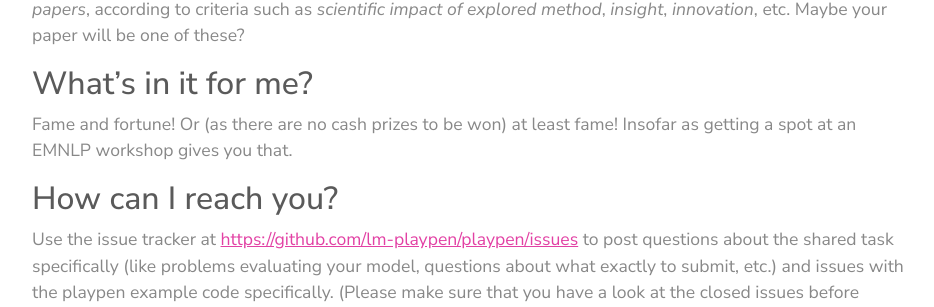
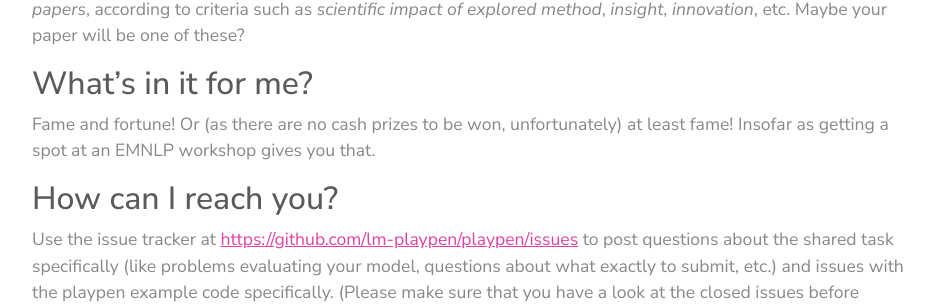
Before and after one commit to lm-playschool/lm-playschool.github.io, a Jekyll site: the page built from _content/_pages/challenge.md, in a window 1280 px wide and 900 px high, scrolled down 1779 px. Shown: the part 148-455 px from the top of the window, without its empty margins (170-1104 px from the left). Built offline with Jekyll 4.4.1, drawn with Linux system fonts in a browser that asks for light colours.

Commit message:
Update registration link and clarify rewards

```diff
--- a/_content/_pages/challenge.md
+++ b/_content/_pages/challenge.md
@@ -27,7 +27,7 @@
 
 **Step 1: Come up with a name for your team.** Very important. This will identify your team on the intermediate and final scoreboards, so be creative! (The Powerful Piagets? LanguageSuperModelsRock? All-play-and-no-work? The Bielefeld Beagles? Knock yourself out.)
 
-**Step 2: Register your interest.** Use *this form* to register your interest in the shared task. This doesn't commit you to anything, but will allow us to gauge interest, and it will allow you to submit intermediate updates (see below). (Please register by April 30th.)
+**Step 2: Register your interest.** Use [this form](https://forms.gle/cDx9wNUU57KJoTiy8) to register your interest in the shared task. This doesn't commit you to anything, but will allow us to gauge interest, and it will allow you to submit intermediate updates (see below). (Please register by April 30th.)
 
 **Step 3: Install the eval pipeline.** Contributions will be evaluated in a common framework. To make sure that this works seamlessly, we ask participants that they perform intermediate evaluations themselves, using a public version of the evaluation framework. This is available at <https://github.com/lm-playpen/playpen>. Follow the instructions under "Set up the playpen workspace" and "Evaluate a model", and make sure that you can perform the evaluation with your model.
 
@@ -47,7 +47,7 @@
 
 ## What's in it for me?
 
-Fame and fortune! Or (as there are no cash prizes to be won) at least fame! Insofar as getting a spot at an EMNLP workshop gives you that.
+Fame and fortune! Or (as there are no cash prizes to be won, unfortunately) at least fame! Insofar as getting a spot at an EMNLP workshop gives you that.
 
 
 ## How can I reach you?
```
